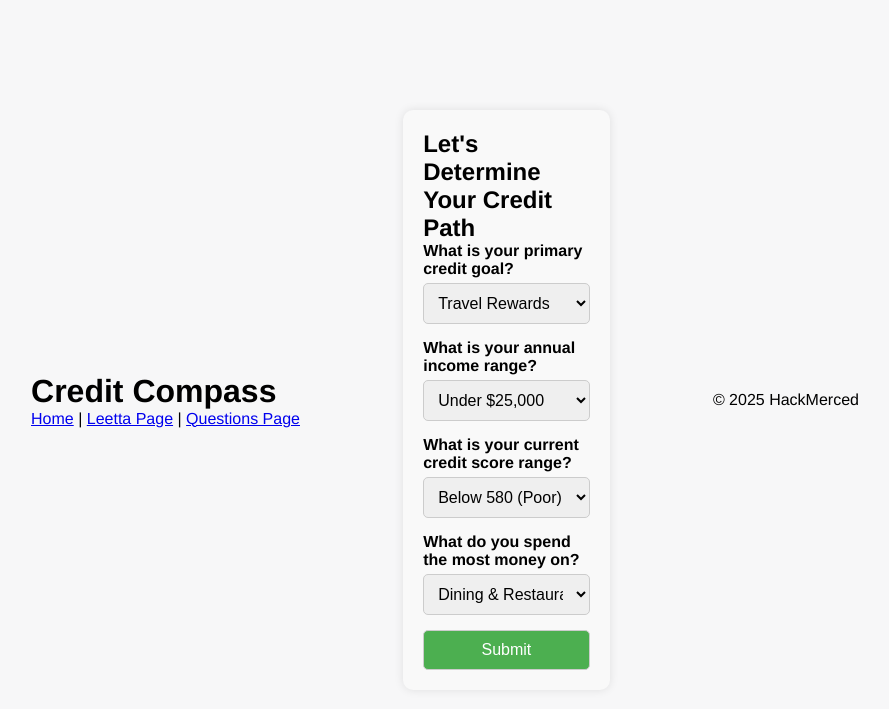
After one commit to parthgmjain/CreditCompass, a Flask app: page /questions in a window 1280 px wide. The commit adds this page. Shown: the top 709 px of the page, without its empty margins (195-1084 px from the left). Run offline with Flask 3, Linux system fonts and the light colour scheme.

Commit message:
initial questions page template

```diff
--- a/app.py
+++ b/app.py
@@ -8,5 +8,10 @@ def home():
 @app.route('/letta')
 def letta():
     return render_template('letta.html')
+
+@app.route('/questions')
+def questions():
+    return render_template('questions.html')
+
 if __name__ == '__main__':
     app.run(debug=True)
--- a/templates/base.html
+++ b/templates/base.html
@@ -13,7 +13,9 @@
         <h1>Credit Compass</h1>
         <nav>
             <a href="/">Home</a> |
-            <a href="/letta">Leetta Page</a>
+            <a href="/letta">Leetta Page</a> |
+            <a href="/questions">Questions Page</a>
+
         </nav>
     </header>
 
--- /dev/null
+++ b/templates/questions.html
@@ -0,0 +1,108 @@
+{% extends "base.html" %}
+
+{% block title %}Credit Questions{% endblock %}
+
+{% block content %}
+    <div class="questions-container">
+        <h2>Let's Determine Your Credit Path</h2>
+        <form id="questions-form">
+            <div class="question">
+                <label for="goal">What is your primary credit goal?</label>
+                <select id="goal" name="goal">
+                    <option value="travel">Travel Rewards</option>
+                    <option value="cashback">Cashback</option>
+                    <option value="no-annual-fee">No Annual Fee</option>
+                    <option value="churning">Credit Card Churning</option>
+                </select>
+            </div>
+
+            <div class="question">
+                <label for="income">What is your annual income range?</label>
+                <select id="income" name="income">
+                    <option value="under-25k">Under $25,000</option>
+                    <option value="25k-50k">$25,000 - $50,000</option>
+                    <option value="50k-100k">$50,000 - $100,000</option>
+                    <option value="over-100k">Over $100,000</option>
+                </select>
+            </div>
+
+            <div class="question">
+                <label for="credit-score">What is your current credit score range?</label>
+                <select id="credit-score" name="credit-score">
+                    <option value="poor">Below 580 (Poor)</option>
+                    <option value="fair">580 - 669 (Fair)</option>
+                    <option value="good">670 - 739 (Good)</option>
+                    <option value="very-good">740 - 799 (Very Good)</option>
+                    <option value="excellent">800+ (Excellent)</option>
+                </select>
+            </div>
+
+            <div class="question">
+                <label for="spending">What do you spend the most money on?</label>
+                <select id="spending" name="spending">
+                    <option value="dining">Dining & Restaurants</option>
+                    <option value="groceries">Groceries</option>
+                    <option value="travel">Travel & Hotels</option>
+                    <option value="gas">Gas & Transportation</option>
+                    <option value="online-shopping">Online Shopping</option>
+                </select>
+            </div>
+
+            <button type="submit" id="submit-btn">Submit</button>
+        </form>
+    </div>
+
+    <script>
+        document.getElementById("questions-form").addEventListener("submit", function(event) {
+            event.preventDefault();
+
+            const goal = document.getElementById("goal").value;
+            const income = document.getElementById("income").value;
+            const creditScore = document.getElementById("credit-score").value;
+            const spending = document.getElementById("spending").value;
+
+            console.log("User's responses:", { goal, income, creditScore, spending });
+
+            alert("Your responses have been recorded! We will generate your credit card plan.");
+        });
+    </script>
+
+    <style>
+        .questions-container {
+            width: 50%;
+            margin: auto;
+            padding: 20px;
+            background: #f9f9f9;
+            border-radius: 10px;
+            box-shadow: 0px 0px 10px rgba(0, 0, 0, 0.1);
+        }
+
+        .question {
+            margin-bottom: 15px;
+        }
+
+        label {
+            font-weight: bold;
+            display: block;
+            margin-bottom: 5px;
+        }
+
+        select, button {
+            width: 100%;
+            padding: 10px;
+            font-size: 16px;
+            border-radius: 5px;
+            border: 1px solid #ccc;
+        }
+
+        button {
+            background-color: #4CAF50;
+            color: white;
+            cursor: pointer;
+        }
+
+        button:hover {
+            background-color: #45a049;
+        }
+    </style>
+{% endblock %}
```
